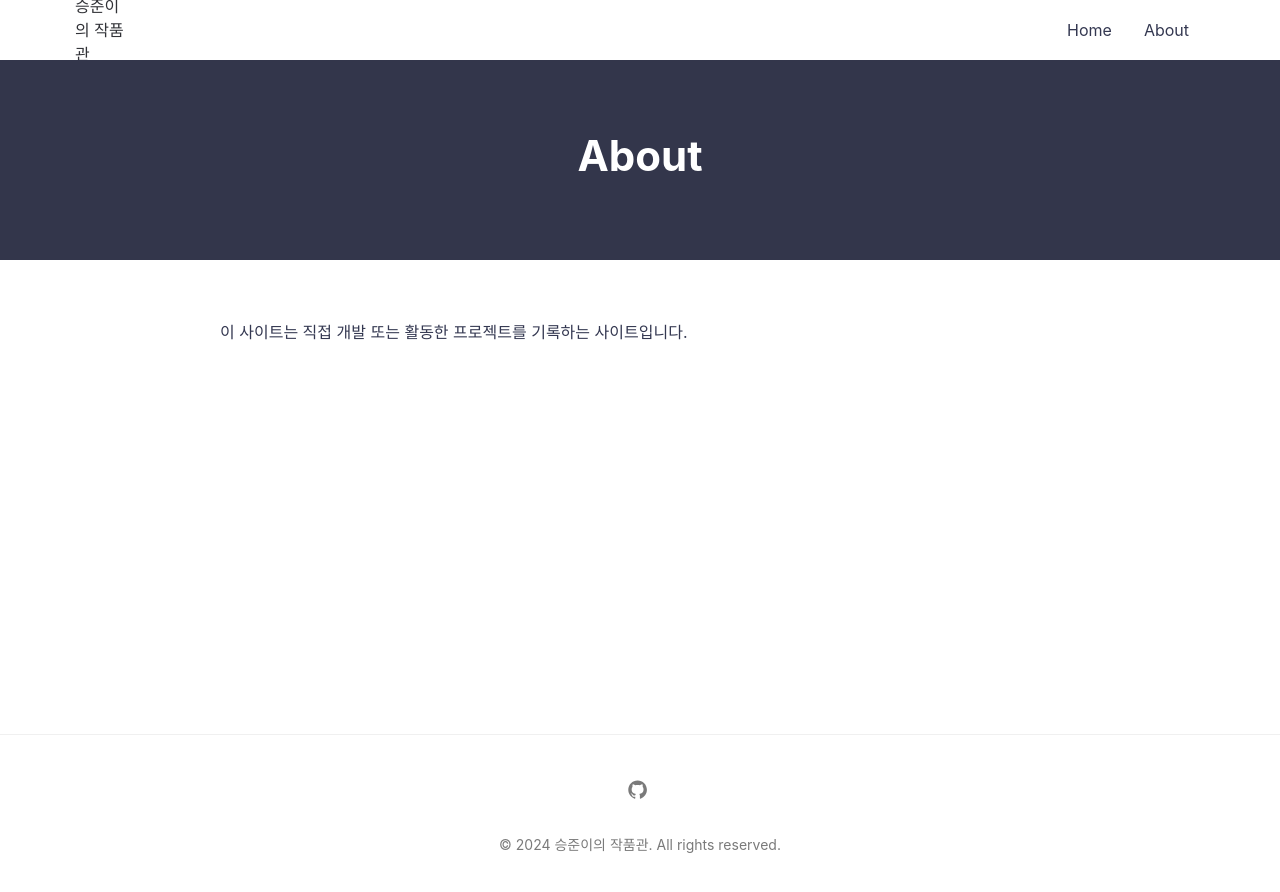
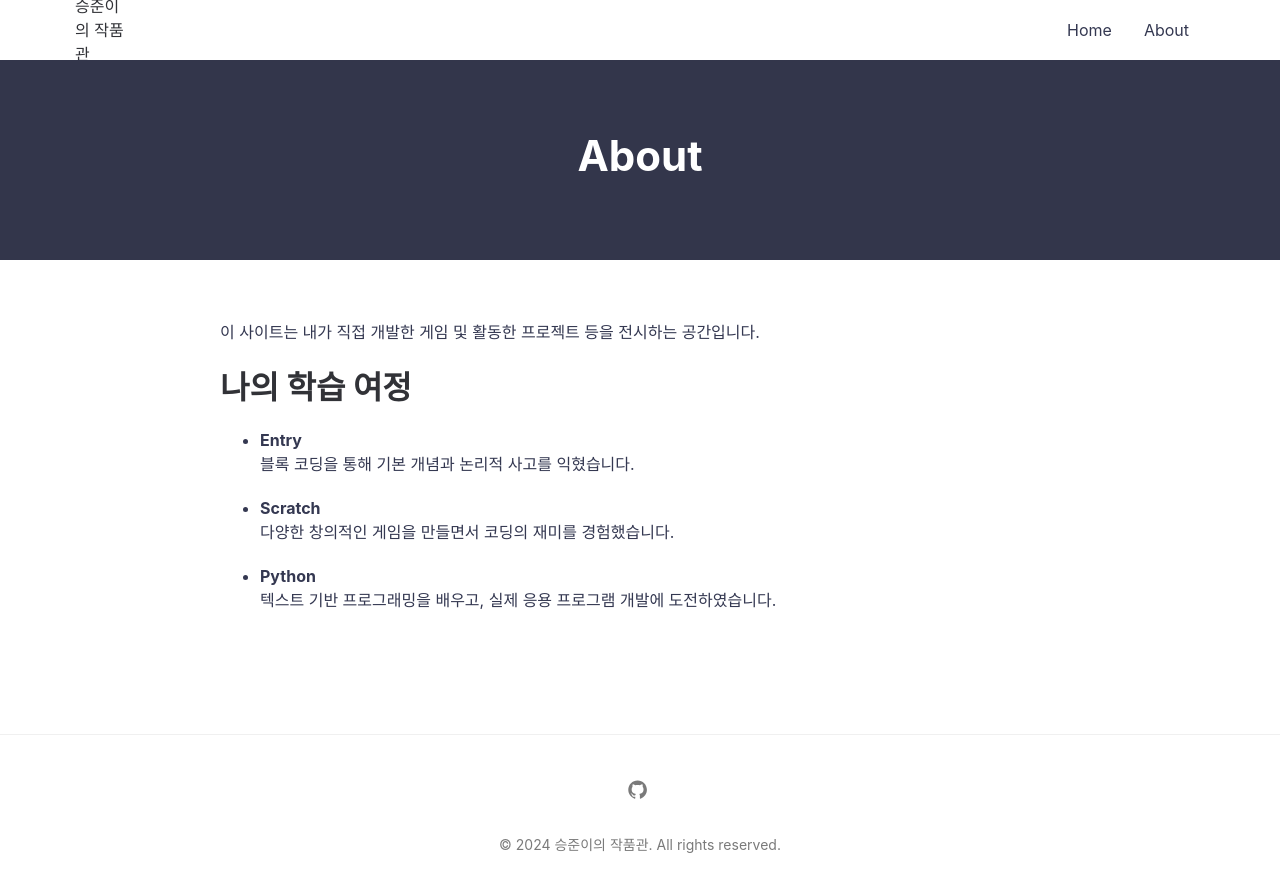
Before and after one commit to peoplegentle/peoplegentle.github.io, a Jekyll site: the page built from about.md, in a window 1280 px wide. Shown: the top 892 px of the page. Built offline with Jekyll 4.4.1, drawn with Linux system fonts in a browser that asks for light colours.

Commit message:
Git page & Post

```diff
--- a/about.md
+++ b/about.md
@@ -3,5 +3,16 @@ layout: page
 title: About
 permalink: /about/
 ---
+이 사이트는 내가 직접 개발한 게임 및 활동한 프로젝트 등을 전시하는 공간입니다.
 
-이 사이트는 직접 개발 또는 활동한 프로젝트를 기록하는 사이트입니다.
+# 나의 학습 여정
+
+- **Entry**
+  블록 코딩을 통해 기본 개념과 논리적 사고를 익혔습니다.
+
+- **Scratch**
+  다양한 창의적인 게임을 만들면서 코딩의 재미를 경험했습니다.
+
+- **Python**
+  <i class="fa-brands fa-python"></i>
+  텍스트 기반 프로그래밍을 배우고, 실제 응용 프로그램 개발에 도전하였습니다.
```
Also changed, not shown: 1 other file.
